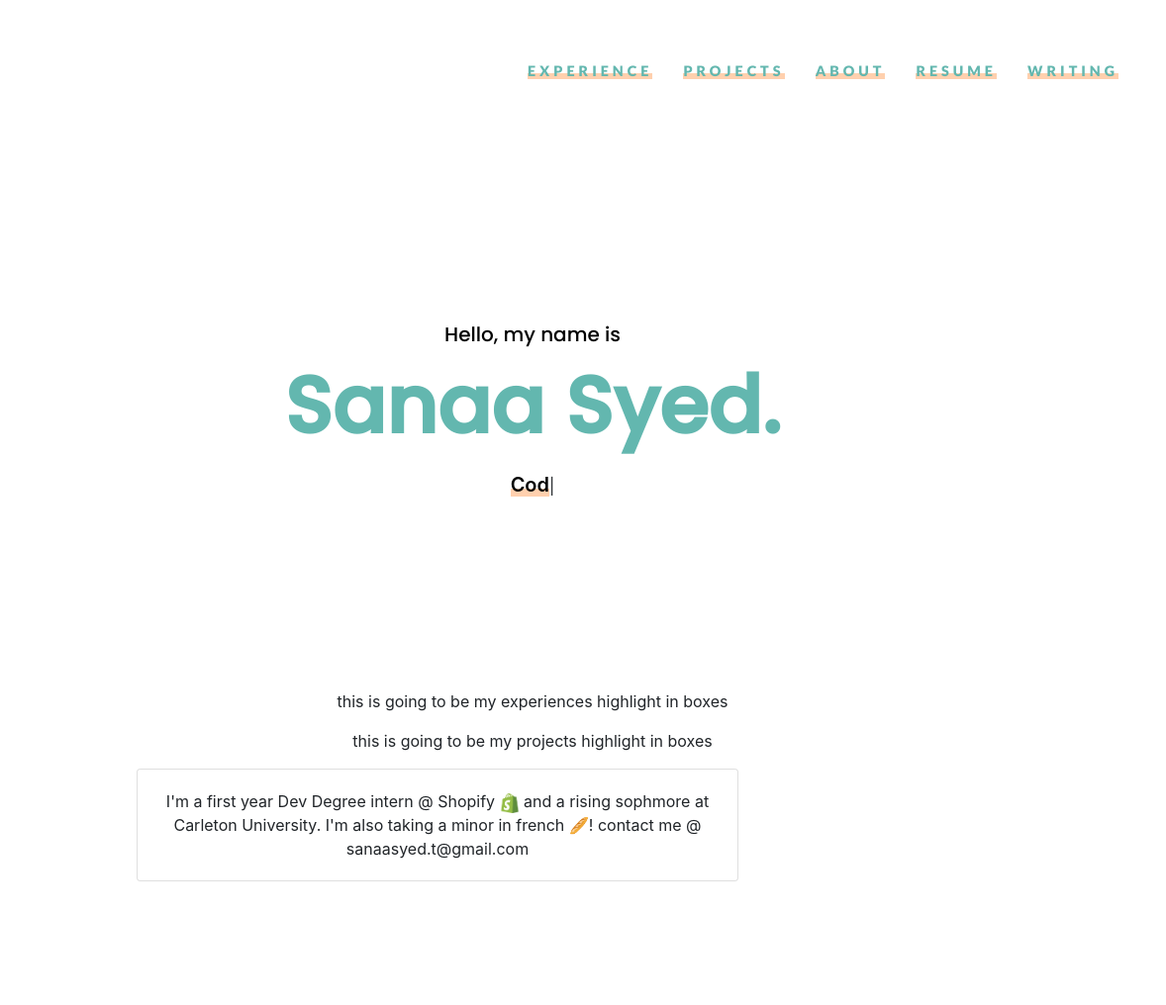
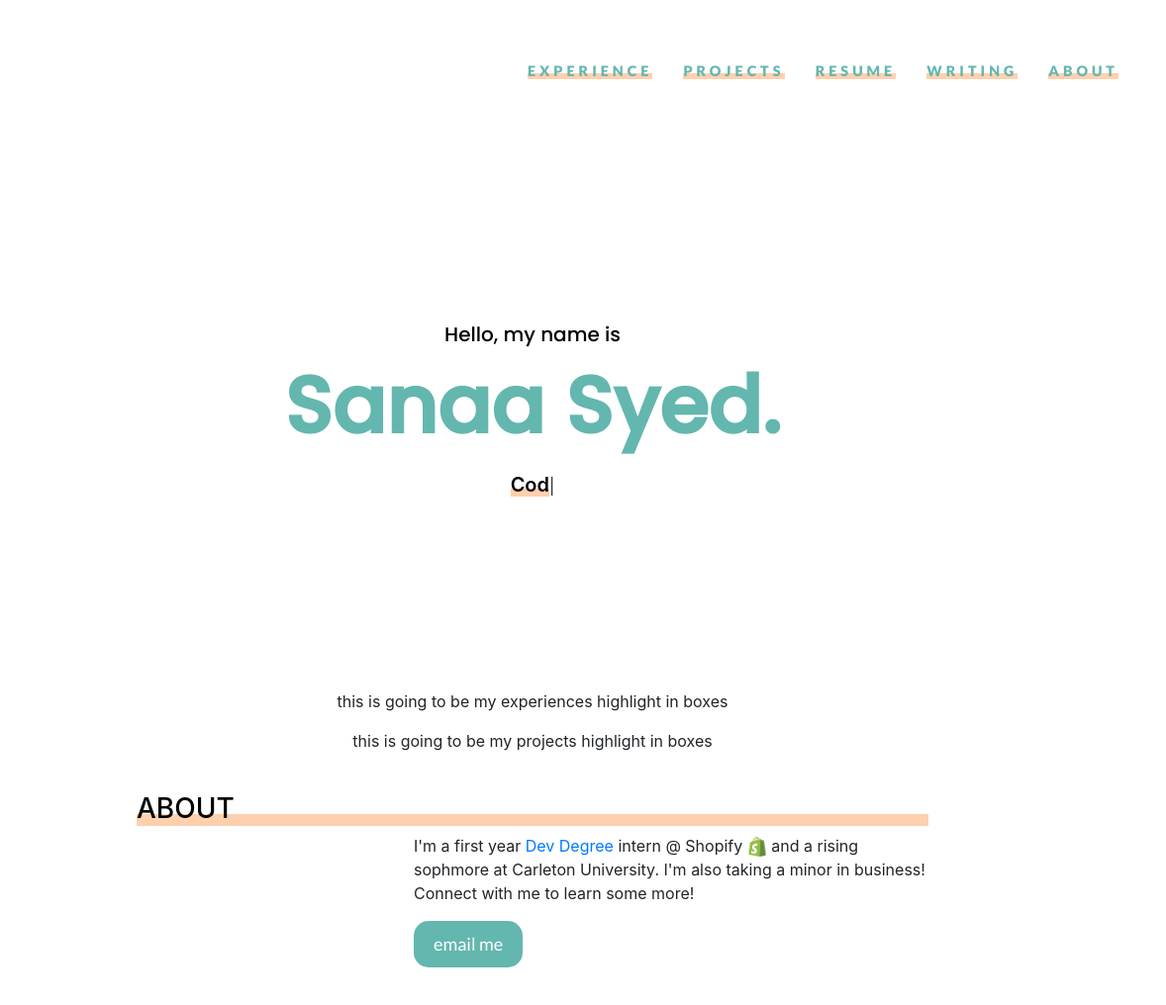
Before and after one commit to sanaasy/first-website, a website: page index.html in a window 1280 px wide. Shown: the full height of the page at 99% size, 102-1280 px from the left. Before the commit the page ends 955 px from the top, so only its background shows below. Drawn offline with nearby package versions, Linux system fonts and the light colour scheme.

Commit message:
updates on about section

```diff
--- a/css/custom.css
+++ b/css/custom.css
@@ -117,8 +117,23 @@ section {
 }
 
 /* about section */
+.about-title {
+  color: #000000;
+  text-decoration: none;
+  background: linear-gradient(180deg, rgba(255,255,255,0) 65%, #FFD0AE 65%);
+}
+
 .about-container {
-  width: 38rem;
-  align-items: center;
-  height: auto;
+ width: 65%;
+ margin-left: 35%;
 }
+
+.email-me-button {
+  background-color: #63b7af;
+  color: white;
+  font-family: 'Lato';
+  font-size: 18px;
+  border: none;
+  padding: 10px 20px;
+  border-radius: 15px;
+}
--- a/index.html
+++ b/index.html
@@ -36,14 +36,19 @@
 
         <p class="text-center">this is going to be my projects highlight in boxes</p>
 
-        <section class="card about-container">
-            <section class="text-center card-body" id="about">
-                I'm a first year <a>Dev Degree</a> intern @ Shopify
-                <img src="images/shopify.png" style="width: 20px; height: 20px;" />
-                and a rising sophmore at
-                Carleton University.
-                I'm also taking a minor in french 🥖!
-                contact me @ sanaasyed.t@gmail.com
+        <br />
+
+        <section>
+            <h3 id="about" class="about-title">ABOUT</h3>
+            <section class="justify-left about-container">
+                <p>
+                    I'm a first year <a href="https://devdegree.ca/" target="_blank">Dev Degree</a>
+                    intern @ Shopify
+                    <img src="images/shopify.png" style="width: 20px; height: 20px;" />
+                    and a rising sophmore at Carleton University. I'm also taking a minor in business!
+                    Connect with me to learn some more!
+                </p>
+                <button type="button" class="email-me-button">email me</button>
             </section>
         </section>
     </main>
@@ -52,9 +57,9 @@
         <section class="page-links">
             <a href="#experience" class="scroll-link">EXPERIENCE</a>
             <a href="#projects" class="scroll-link">PROJECTS</a>
-            <a href="#about" class="scroll-link">ABOUT</a>
             <a href="files/resume.pdf" class="scroll-link" target="_blank">RESUME</a>
             <a href="https://medium.com/@sanaasyed" class="scroll-link" target="_blank">WRITING</a>
+            <a href="#about" class="scroll-link">ABOUT</a>
             <!-- <a href="#contact-me" class="scroll-link">CONTACT</a> -->
         </section>
         <section class="page-logo">
```
Lines whose indentation alone changed are shown as unchanged.
